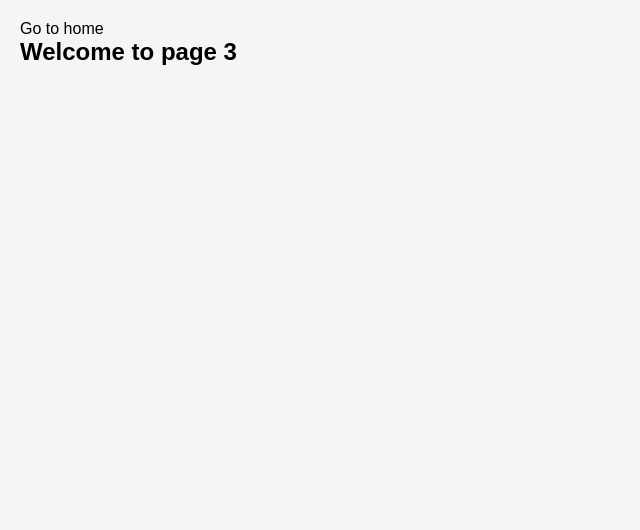
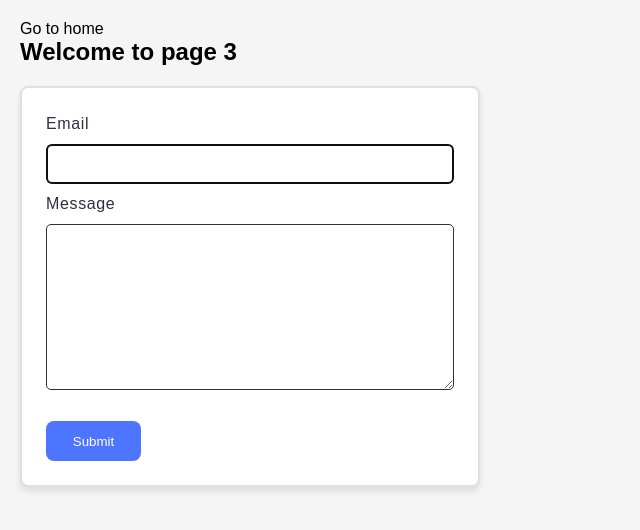
Before and after one commit to KlimchukDmytro/goit-js-hw-09, a plain HTML site: page 2-form.html in a window 1280 px wide. Shown: the whole page, without its empty margins (0-640 px from the left). Drawn offline with Linux system fonts and the light colour scheme.

Commit message:
Deploying to gh-pages from @ KlimchukDmytro/goit-js-hw-09@7c44354f069f758b86e7a7d0e9b19a1b882c18d7 🚀

```diff
--- a/2-form.html
+++ b/2-form.html
@@ -6,8 +6,8 @@
     <meta name="viewport" content="width=device-width, initial-scale=1.0" />
     <title>Form</title>
     <script type="module" crossorigin src="/goit-js-hw-09/2-form.js"></script>
-    <link rel="modulepreload" crossorigin href="/goit-js-hw-09/assets/styles-BmHVCbl8.js">
-    <link rel="stylesheet" crossorigin href="/goit-js-hw-09/assets/styles-Dh-Pou-M.css">
+    <link rel="modulepreload" crossorigin href="/goit-js-hw-09/assets/styles-DOx1szP-.js">
+    <link rel="stylesheet" crossorigin href="/goit-js-hw-09/assets/styles-B47XN0b2.css">
   </head>
   <body>
     <section>
@@ -15,5 +15,17 @@
       <h1>Welcome to page 3</h1>
     </section>
 
+    <form class="feedback-form" autocomplete="off">
+      <label>
+        Email
+        <input type="email" name="email" autofocus />
+      </label>
+      <label>
+        Message
+        <textarea name="message" rows="8"></textarea>
+      </label>
+      <button type="submit">Submit</button>
+    </form>
+
   </body>
 </html>
--- a/2-form.js
+++ b/2-form.js
@@ -1,2 +1,2 @@
-import"./assets/styles-BmHVCbl8.js";console.log("Form");
+import"./assets/styles-DOx1szP-.js";console.log("Form");let e={email:"",message:""};const a=document.querySelector(".feedback-form"),o=a.elements.email,l=a.elements.message;function s(){e.email=o.value,e.message=l.value,localStorage.setItem("feedback-form-state",JSON.stringify(e))}function m(){const t=localStorage.getItem("feedback-form-state");t&&(e=JSON.parse(t),o.value=e.email||"",l.value=e.message||"")}a.addEventListener("input",s);document.addEventListener("DOMContentLoaded",m);a.addEventListener("submit",t=>{t.preventDefault(),o.value===""||l.value===""?alert("Fill please all fields"):(console.log(e),localStorage.removeItem("feedback-form-state"),a.reset(),e={email:"",message:""})});
 //# sourceMappingURL=2-form.js.map
--- /dev/null
+++ b/assets/styles-B47XN0b2.css
@@ -0,0 +1 @@
+h1,h2,h3,h4,h5,h6,p{margin:0}p:last-child{margin-bottom:0}ul{margin:0;padding:0;list-style:none}a{color:currentColor;text-decoration:none}button{cursor:pointer}img{display:block;max-width:100%;height:auto}body{margin:0;padding:20px;font-family:Arial,sans-serif;background-color:#f5f5f5}.gallery{display:flex;flex-wrap:wrap;gap:24px;list-style-type:none;padding:0;margin:0}.gallery-item{flex-basis:calc(33.333% - 24px);box-sizing:border-box}.gallery-link{display:block;text-decoration:none}.gallery-image{width:100%;height:auto;display:block;transition:transform .3s ease}.gallery-image:hover{transform:scale(1.05)}.feedback-form{margin-top:20px;border-radius:8px;padding:24px;width:408px;min-height:296px;border:2px solid #e0e0e0;box-shadow:0 4px 6px #0000001a;background-color:#fff}.feedback-form label{font-weight:400;font-size:16px;line-height:150%;letter-spacing:.04em;color:#2e2f42}.feedback-form input[type=email],.feedback-form textarea{width:100%;padding:10px;border:1px solid #2E2F42;border-radius:5px;box-sizing:border-box;font-size:16px;color:#333;background-color:#fff;margin-top:8px;margin-bottom:8px}.feedback-form input[type=email]{height:40px}.feedback-form button{display:block;border-radius:8px;padding:8px 16px;width:95px;height:40px;color:#fff;background-color:#4e75ff;border:none;cursor:pointer;margin-top:16px;transition:background-color .3s ease}.feedback-form button:hover{background-color:#6c8cff}
--- a/assets/styles-BmHVCbl8.js
+++ b/assets/styles-DOx1szP-.js
@@ -1,2 +1,2 @@
 (function(){const t=document.createElement("link").relList;if(t&&t.supports&&t.supports("modulepreload"))return;for(const e of document.querySelectorAll('link[rel="modulepreload"]'))i(e);new MutationObserver(e=>{for(const r of e)if(r.type==="childList")for(const o of r.addedNodes)o.tagName==="LINK"&&o.rel==="modulepreload"&&i(o)}).observe(document,{childList:!0,subtree:!0});function s(e){const r={};return e.integrity&&(r.integrity=e.integrity),e.referrerPolicy&&(r.referrerPolicy=e.referrerPolicy),e.crossOrigin==="use-credentials"?r.credentials="include":e.crossOrigin==="anonymous"?r.credentials="omit":r.credentials="same-origin",r}function i(e){if(e.ep)return;e.ep=!0;const r=s(e);fetch(e.href,r)}})();
-//# sourceMappingURL=styles-BmHVCbl8.js.map
+//# sourceMappingURL=styles-DOx1szP-.js.map
--- a/assets/styles-Dh-Pou-M.css
+++ /dev/null
@@ -1 +0,0 @@
-h1,h2,h3,h4,h5,h6,p{margin:0}p:last-child{margin-bottom:0}ul{margin:0;padding:0;list-style:none}a{color:currentColor;text-decoration:none}button{cursor:pointer}img{display:block;max-width:100%;height:auto}body{margin:0;padding:20px;font-family:Arial,sans-serif;background-color:#f5f5f5}.gallery{display:flex;flex-wrap:wrap;gap:24px;list-style-type:none;padding:0;margin:0}.gallery-item{flex-basis:calc(33.333% - 24px);box-sizing:border-box}.gallery-link{display:block;text-decoration:none}.gallery-image{width:100%;height:auto;display:block;transition:transform .3s ease}.gallery-image:hover{transform:scale(1.05)}
```
Also changed, not shown: 1-gallery.html (+2 -2 lines), 1-gallery.js (+1 -1 lines), index.html (+2 -2 lines), 3 other files.
